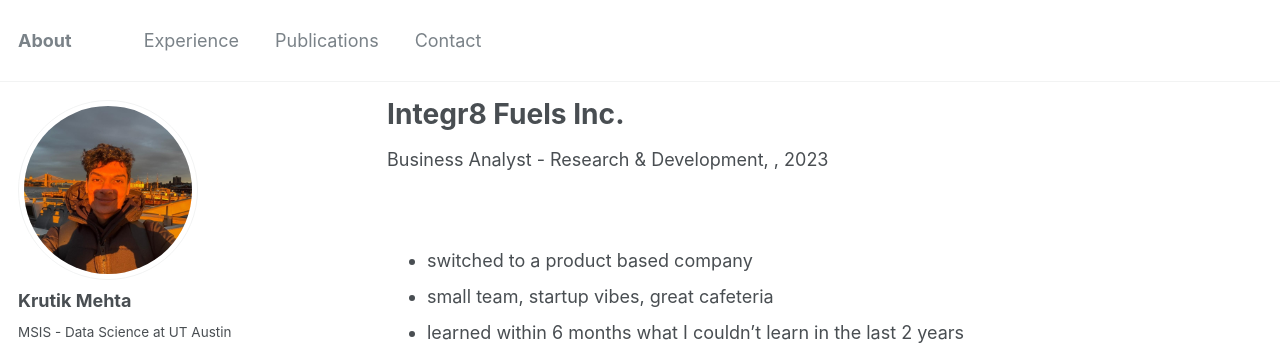
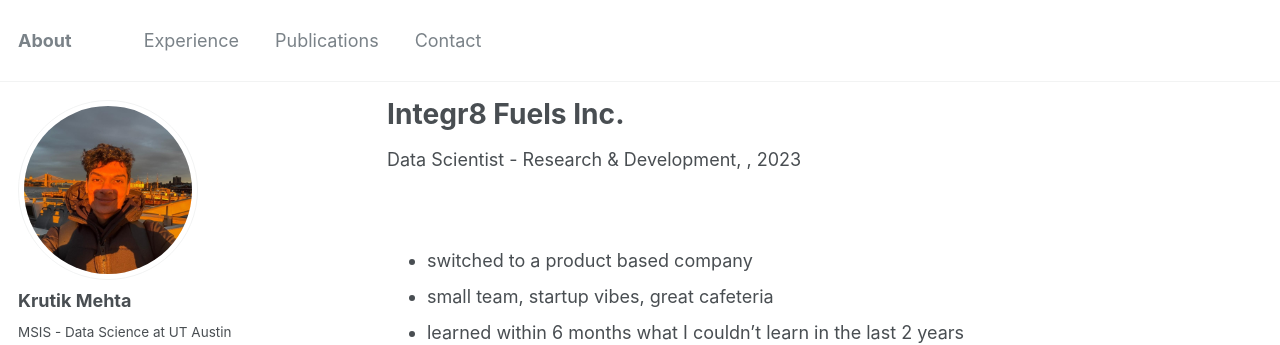
Before and after one commit to krutikmehtaa/krutikmehtaa.github.io, a Jekyll site: the page built from _teaching/2023-11-21-i8inc.md, in a window 1280 px wide. Shown: the top 345 px of the page. Built offline with Jekyll 4.4.1, drawn with Linux system fonts in a browser that asks for light colours.

Commit message:
Updates and fixes

```diff
--- a/_teaching/2023-11-21-i8inc.md
+++ b/_teaching/2023-11-21-i8inc.md
@@ -1,7 +1,7 @@
 ---
 title: "Integr8 Fuels Inc."
 collection: teaching
-type: "Business Analyst - Research & Development"
+type: "Data Scientist - Research & Development"
 permalink: /work/2023-11-21-i8inc
 date_from: 2023-11-21
 date_to: 2025-06-14
```
Also changed, not shown: _teaching/2020-07-01-feople.md (+0 -1 lines), _teaching/2020-07-01-vijtech.md (+0 -1 lines).
